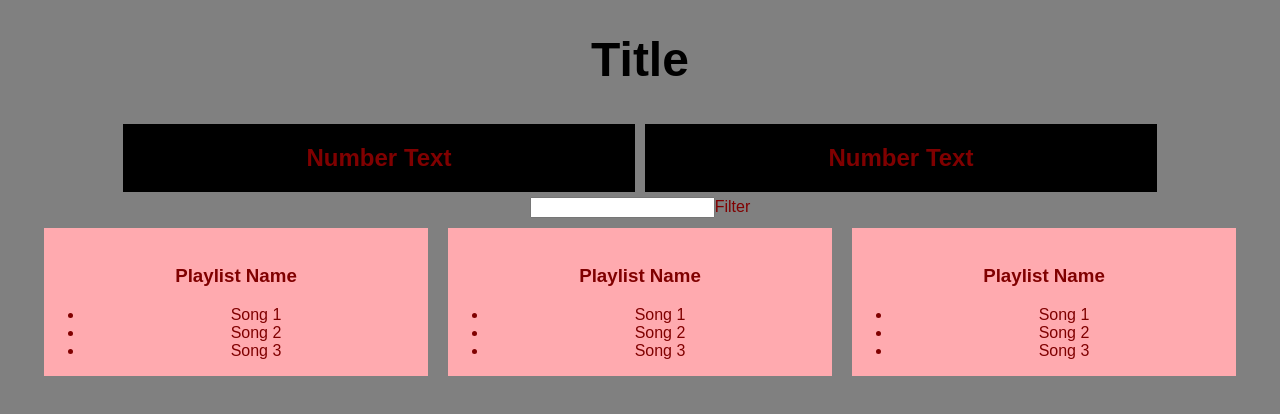
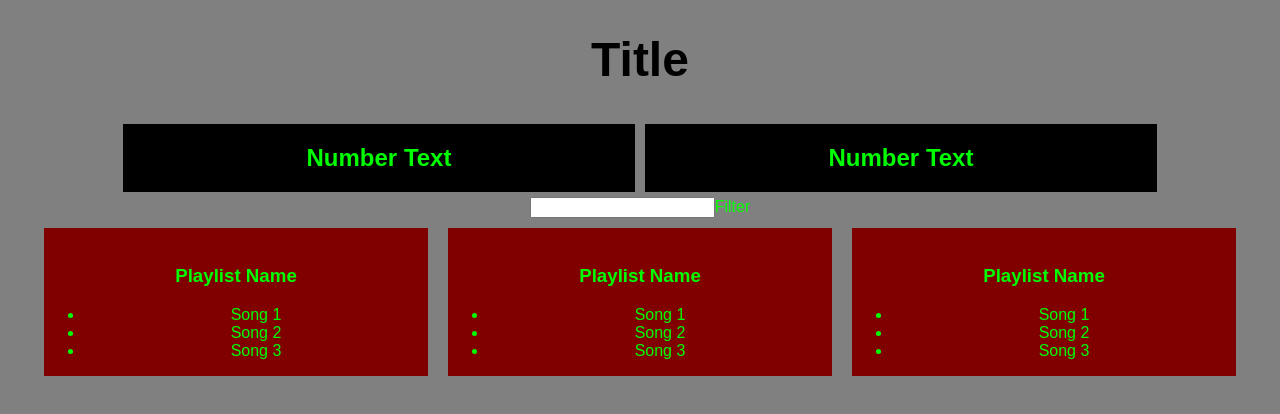
Before and after one commit to jgbkid/playlist, a React (Create React App) app: page / in a window 1280 px wide. Shown: the top 414 px of the page. Built offline with nearby package versions, Linux system fonts and the light colour scheme.

Commit message:
Changed colors

```diff
--- a/src/App.js
+++ b/src/App.js
@@ -2,7 +2,7 @@ import React, { Component } from 'react';
 import logo from './logo.svg';
 import './App.css';
 
-let textColor = 'maroon';
+let textColor = 'lime';
 let defaultStyle = {
   color: textColor
 };
@@ -35,7 +35,7 @@ class Playlist extends Component {
   render() {
     let color = 'red'
     return (
-      <div style={{...defaultStyle, width:'30%', background:'#ffaaaf', display:'inline-block', margin: '10px'}}>
+      <div style={{...defaultStyle, width:'30%', background:'maroon', display:'inline-block', margin: '10px'}}>
 {/*using spread operator ...defaultStyle*/}
         <img/>
         <h3>Playlist Name</h3>
```
